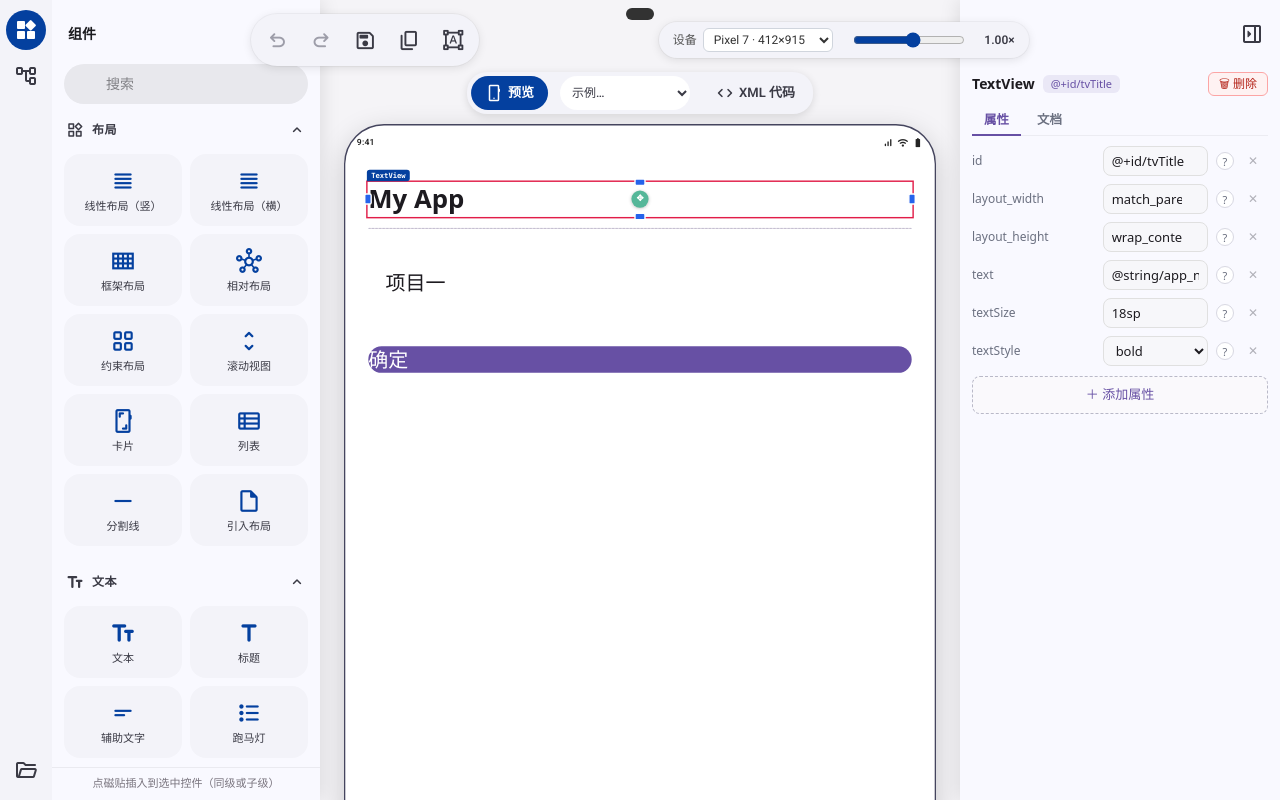
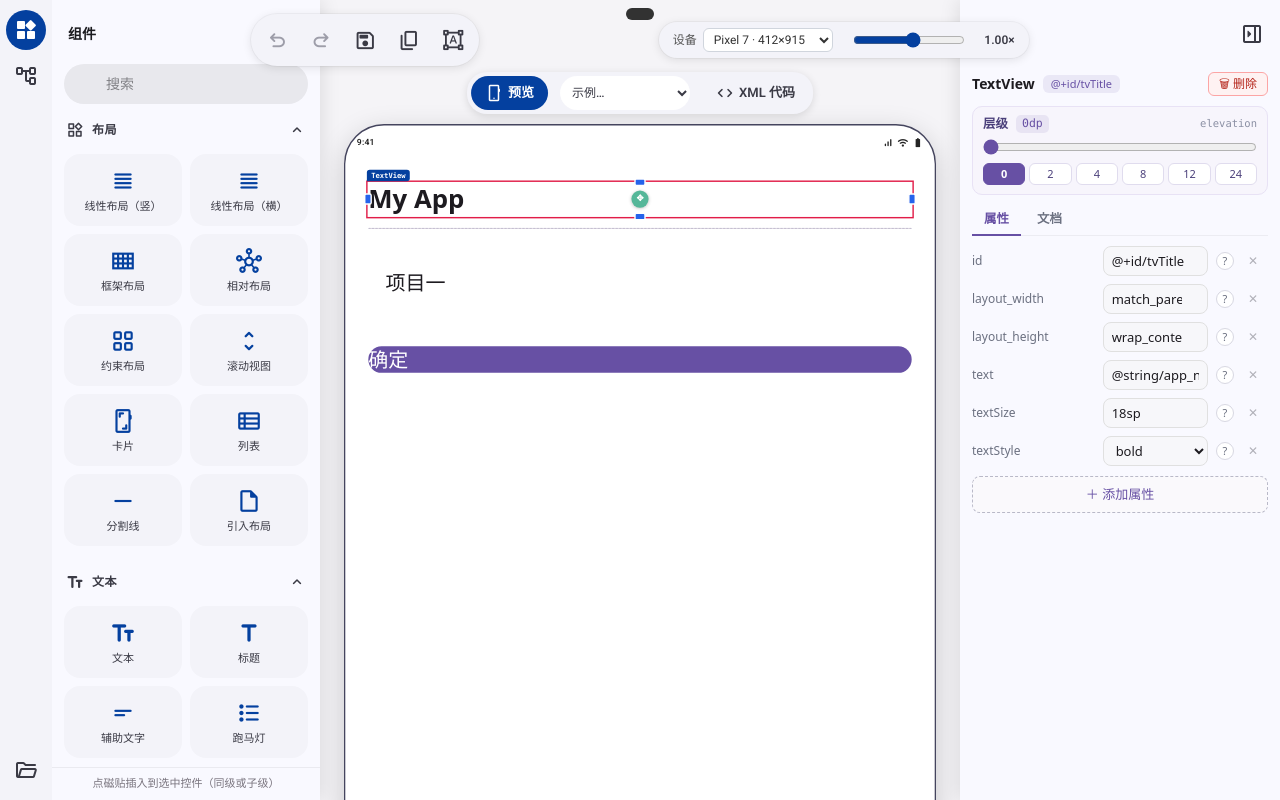
Before and after one commit to jiji5188/android-xml-canvas, a Next.js app: page /xml in a window 1280 px wide. Both pictures are taken after a click on the element "My App". Built offline with nearby package versions, Linux system fonts and the light colour scheme.

Commit message:
M3e: elevation 层级抬升——属性面板滑块+预设、画布真阴影、z-index 堆叠语义（含 translationZ）

```diff
--- a/components/AttrPanel.tsx
+++ b/components/AttrPanel.tsx
@@ -25,6 +25,15 @@ interface Props {
 }
 
 const shortTag = (t: string) => (t.includes(".") ? t.slice(t.lastIndexOf(".") + 1) : t);
+
+/** M3e：从属性值里读 dp 数（"8dp" → 8；读不出算 0） */
+function dpValue(raw: string | undefined): number {
+  if (!raw) return 0;
+  const m = /^(-?\d+(?:\.\d+)?)\s*(?:dp|dip)?$/.exec(raw.trim());
+  return m ? Number(m[1]) : 0;
+}
+
+const ELEV_PRESETS = [0, 2, 4, 8, 12, 24];
 
 function sizeOptions(value: string): string[] {
   const presets = ["match_parent", "wrap_content", "0dp", "8dp", "16dp", "24dp", "48dp"];
@@ -233,6 +242,18 @@ export function AttrPanel({ node, onCommit, onRemove, onAddAttr, resExtras, onDe
 
   const tag = shortTag(node.tag);
   const wdoc = getWidgetDoc(node.tag);
+  /** M3e：当前层级（elevation + translationZ 的总和才是真实 Z） */
+  const elevDp = dpValue(node.rawAttrs["elevation"]);
+  const tzDp = dpValue(node.rawAttrs["translationZ"]);
+  /** 拖动滑块/点预设：0 就删掉属性（别在 XML 里留一堆 elevation="0dp"） */
+  const commitElev = (dp: number) => {
+    if (dp <= 0) {
+      if (node.rawAttrs["elevation"] !== undefined) onRemove("elevation");
+      return;
+    }
+    if (String(dp) + "dp" === node.rawAttrs["elevation"]) return;
+    onCommit("elevation", `${dp}dp`);
+  };
   /** 文档页：当前节点已有值的属性排前面，其余说在后面 */
   const allDocs = docAttrs(node.tag);
   const owned = new Set(Object.keys(node.rawAttrs));
@@ -252,6 +273,41 @@ export function AttrPanel({ node, onCommit, onRemove, onAddAttr, resExtras, onDe
             🗑 删除
           </button>
         ) : null}
+      </div>
+
+      {/* M3e：层级（elevation）专用控件——比在属性行里手打数字好找 */}
+      <div className="axv-elev">
+        <div className="axv-elev-head">
+          <span className="axv-elev-title">层级</span>
+          <span className="axv-elev-val">
+            {tzDp > 0 ? `Z ${elevDp + tzDp}dp` : `${elevDp}dp`}
+          </span>
+          <span className="axv-elev-tip" title="抬得越高越靠上层：能盖住兄弟控件，并带阴影（Android: elevation）">
+            elevation
+          </span>
+        </div>
+        <input
+          className="axv-elev-range"
+          type="range"
+          min={0}
+          max={24}
+          step={1}
+          value={elevDp > 24 ? 24 : elevDp}
+          aria-label="层级高度"
+          onChange={(e) => commitElev(Number(e.target.value))}
+        />
+        <div className="axv-elev-presets">
+          {ELEV_PRESETS.map((v) => (
+            <button
+              key={v}
+              className={"axv-elev-chip" + (elevDp === v ? " is-on" : "")}
+              title={v === 0 ? "平放（无阴影，不抬升）" : `抬升 ${v}dp`}
+              onClick={() => commitElev(v)}
+            >
+              {v}
+            </button>
+          ))}
+        </div>
       </div>
 
       {/* M3a：属性 / 文档页签 */}
--- a/components/xml-canvas.css
+++ b/components/xml-canvas.css
@@ -54,6 +54,11 @@
 /* 选中态 */
 .axv-node.axv-selected {
   z-index: 5;
+}
+
+/* M3e：选中态必须永远看得见（elevation 高的兄弟会盖住低的话，高亮就没了） */
+.axv-node.axv-selected {
+  z-index: 9999 !important;
 }
 
 /* M3b：选中高亮强化 —— 虚线框 + 左上角 tag 标签头 */
@@ -951,6 +956,71 @@
 
 
 /* ===== 右侧属性面板 ===== */
+
+/* M3e：层级（elevation）控件 */
+.axv-elev {
+  margin-bottom: 10px;
+  padding: 8px 10px 9px;
+  background: #f7f5fc;
+  border: 1px solid #e8e2f5;
+  border-radius: 10px;
+}
+.axv-elev-head {
+  display: flex;
+  align-items: center;
+  gap: 8px;
+  margin-bottom: 6px;
+}
+.axv-elev-title {
+  font-size: 12.5px;
+  font-weight: 700;
+  color: #4a3f7a;
+}
+.axv-elev-val {
+  font-family: ui-monospace, Consolas, monospace;
+  font-size: 11.5px;
+  color: #6750A4;
+  background: rgba(103, 80, 164, 0.1);
+  border-radius: 5px;
+  padding: 0 6px;
+}
+.axv-elev-tip {
+  margin-left: auto;
+  font-size: 10.5px;
+  color: #8a8fa3;
+  font-family: ui-monospace, Consolas, monospace;
+}
+.axv-elev-range {
+  width: 100%;
+  height: 16px;
+  accent-color: #6750A4;
+  cursor: pointer;
+}
+.axv-elev-presets {
+  display: flex;
+  gap: 4px;
+  margin-top: 2px;
+}
+.axv-elev-chip {
+  flex: 1;
+  height: 22px;
+  border: 1px solid #e0dcee;
+  background: #fff;
+  color: #4a3f7a;
+  font-size: 11px;
+  border-radius: 6px;
+  cursor: pointer;
+  padding: 0;
+}
+.axv-elev-chip:hover {
+  border-color: #b9a8e8;
+}
+.axv-elev-chip.is-on {
+  background: #6750A4;
+  border-color: #6750A4;
+  color: #fff;
+  font-weight: 700;
+}
 
 /* M3a：属性 / 文档 页签 */
 .axv-attr-tabs {
--- a/lib/xml/css.ts
+++ b/lib/xml/css.ts
@@ -333,10 +333,34 @@ export function buildRenderModel(
         style.boxSizing = "border-box";
       }
     }
-    const el = attrs["elevation"] as { kind?: string; value?: number } | null;
-    if (el && el.kind === "dp" && (el.value ?? 0) > 0) {
-      const ev = el.value ?? 0;
-      style.boxShadow = `0 ${ev * scale * 2}px ${ev * scale * 4}px rgba(0,0,0,0.18)`;
+    // ===== M3e：elevation / translationZ =====
+    // Android 里 Z = elevation + translationZ，它不仅决定阴影大小，
+    // **更决定绘制层级**：Z 高的控件会盖住 Z 低的兄弟（即使 XML 里写在前面）。
+    // 所以除了 boxShadow，还必须映射成 z-index，否则重叠场景预览就是错的。
+    const elAttr = attrs["elevation"] as unknown;
+    const tzAttr = attrs["translationZ"] as unknown;
+    /** 属性值可能是 { kind:"dp", value } 也可能是原始字符串，两种都认 */
+    const dpOf = (v: unknown): number => {
+      if (typeof v === "number") return v;
+      if (typeof v === "string") {
+        const m = /^(-?\d+(?:\.\d+)?)\s*(?:dp|dip)?$/.exec(v.trim());
+        return m ? Number(m[1]) : 0;
+      }
+      if (v && typeof v === "object") {
+        const o = v as { kind?: string; value?: number };
+        return o.kind === "dp" ? o.value ?? 0 : 0;
+      }
+      return 0;
+    };
+    const elDp = dpOf(elAttr);
+    const tzDp = dpOf(tzAttr);
+    const zDp = elDp + tzDp;
+    if (zDp > 0) {
+      const d = zDp * scale;
+      // 双层阴影更接近 Material 的真实观感：近处实影 + 远处柔影
+      style.boxShadow = `0 ${Math.max(1, Math.round(d * 0.5))}px ${Math.round(d)}px rgba(0,0,0,0.20), 0 ${Math.round(d * 1.5)}px ${Math.round(d * 2.5)}px rgba(0,0,0,0.10)`;
+      // z-index 阶梯化：2dp 一档，避免浮点差异；选中态的 9999 仍会盖住它
+      style.zIndex = 1 + Math.min(500, Math.round(zDp / 2));
     }
 
     // 可见性
@@ -478,7 +502,8 @@ export function buildRenderModel(
       const cr = (attrs["cardCornerRadius"] as number) || 12;
       style.backgroundColor = bg || "#FFFFFF";
       style.borderRadius = `${DP(cr, scale)}px`;
-      if (!el || (el.value ?? 0) <= 0) style.boxShadow = "0 2px 8px rgba(0,0,0,0.12)";
+      // 卡片没显式 elevation 时给个默认阴影（用了 elevation 就听 elevation 的）
+      if (elDp + tzDp <= 0) style.boxShadow = "0 2px 8px rgba(0,0,0,0.12)";
       style.overflow = "hidden";
     }
 
@@ -559,7 +584,8 @@ export function buildRenderModel(
     const FRAME_PARENTS = new Set(["FrameLayout", "CoordinatorLayout", "DrawerLayout", "FragmentContainerView"]);
     if (FRAME_PARENTS.has(parentTag)) {
       style.position = "absolute";
-      style.zIndex = "1";
+      // 堆叠语义：基础层 1；有 elevation/translationZ 的子项已经算好更高的 z，不能覆盖
+      if (style.zIndex === undefined) style.zIndex = "1";
     }
 
     // M2v：GridLayout 子项落格（layout_column/layout_row 0 基 → CSS 1 基）
--- a/lib/xml/resolve.ts
+++ b/lib/xml/resolve.ts
@@ -349,6 +349,9 @@ export function resolveNodeAttrs(node: XmlNode, res: ResourceTable): { attrs: Re
 
   // 圆角 / 阴影（elevation）
   out["elevation"] = a["elevation"] !== undefined ? resolveSize(a["elevation"], res, issues, path, "elevation") : null;
+  // M3e：translationZ 参与 Z 轴堆叠（Android 的 Z = elevation + translationZ）
+  out["translationZ"] =
+    a["translationZ"] !== undefined ? resolveSize(a["translationZ"], res, issues, path, "translationZ") : null;
   out["radius"] = a["radius"] !== undefined ? (resolveSize(a["radius"], res, issues, path, "radius").kind as string === "dp" ? (resolveSize(a["radius"], res, issues, path, "radius") as { kind: "dp"; value: number }).value : 0) : 0;
 
   // id（回写定位用）
```
Also changed, not shown: 1 other file (tests, documents, lock files or other folders).
